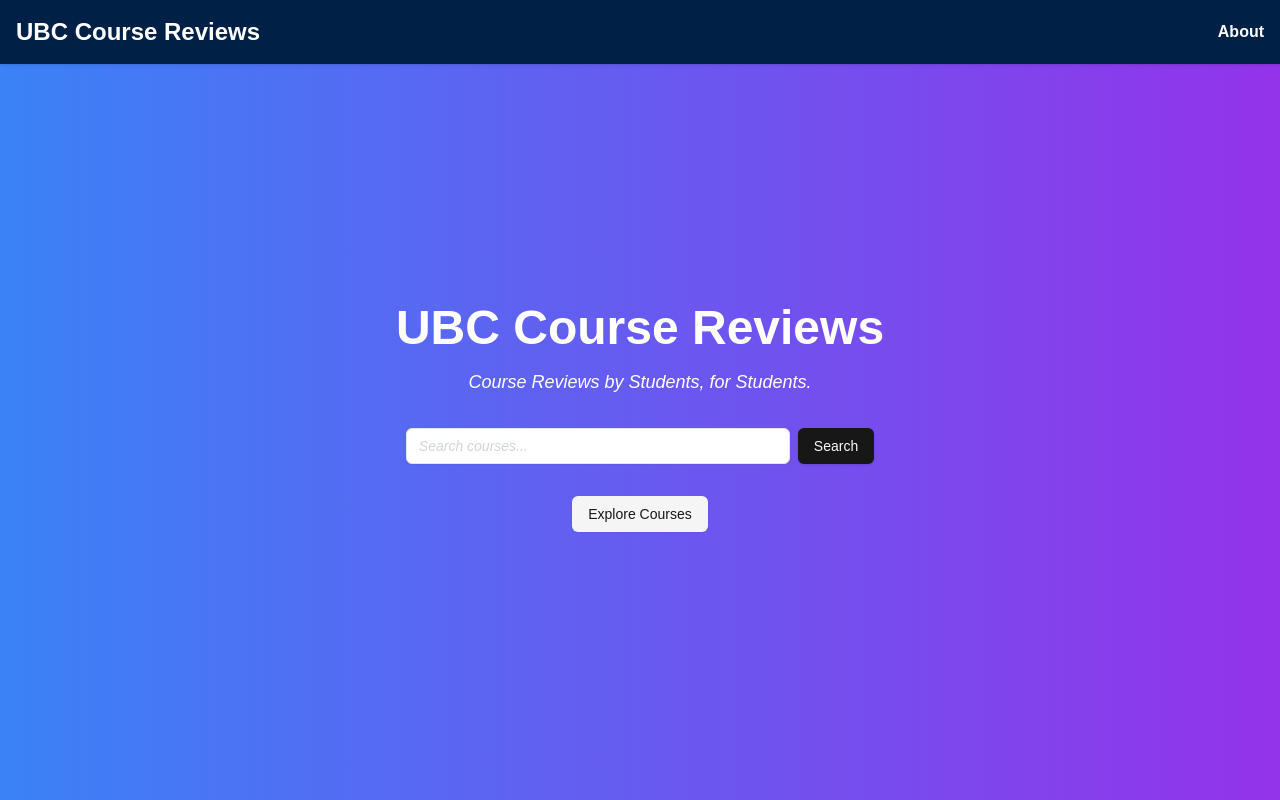
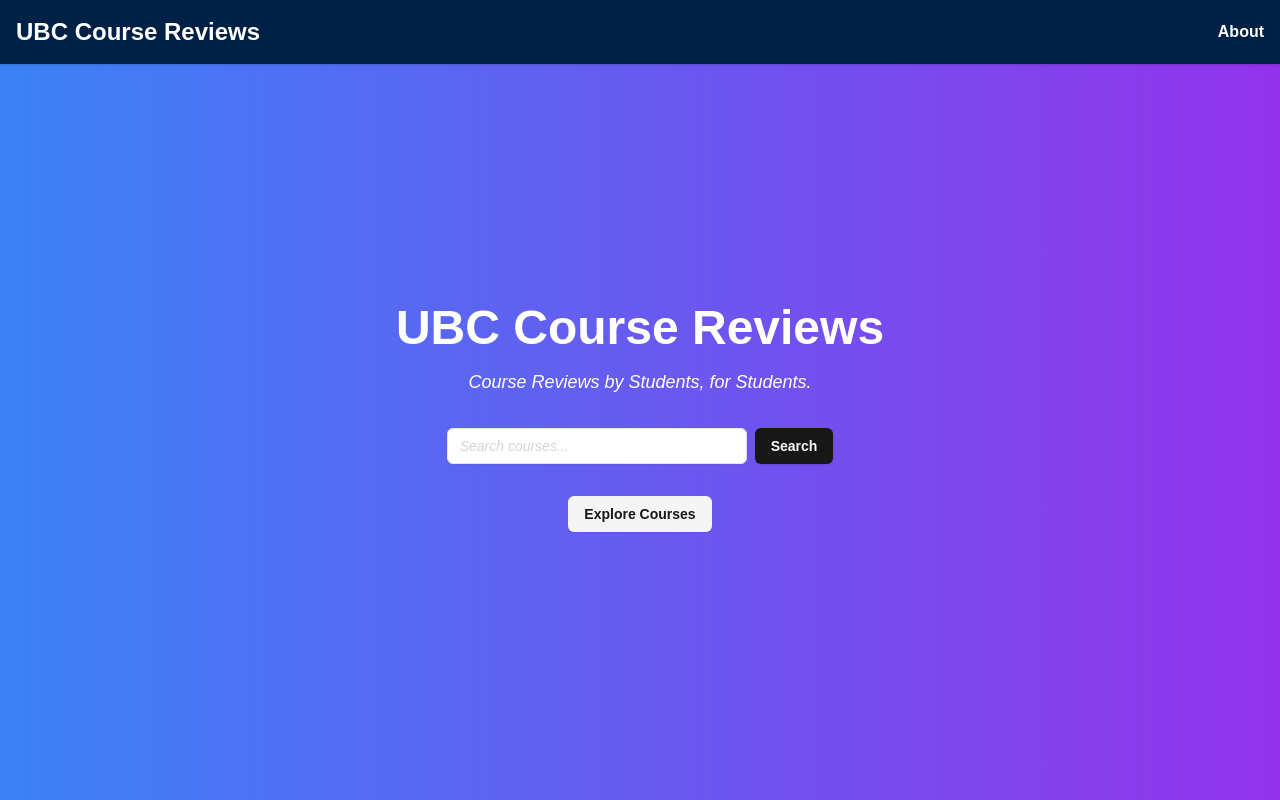
Before and after one commit to HaydenChan8619/ubc-course-reviews, a Next.js app: page / in a window 1280 px wide. Built offline with nearby package versions, Linux system fonts and the light colour scheme.

Commit message:
landing page minor change

```diff
--- a/src/app/courses/CoursesPage.tsx
+++ b/src/app/courses/CoursesPage.tsx
@@ -103,7 +103,7 @@
             onChange={(e) => setNewSearchQuery(e.target.value)}
             onKeyDown={handleKeyDown}
           />
-          <Button className="ml-2" onClick={handleSearch}>Search</Button>
+          <Button className="ml-2 font-bold" onClick={handleSearch}>Search</Button>
           <div className="ml-8"></div>
 
           <DropdownMenu>
--- a/src/app/page.tsx
+++ b/src/app/page.tsx
@@ -51,16 +51,16 @@
             <Input
               type="text"
               placeholder="Search courses..."
-              className="w-55 md:w-96 bg-white text-black"
+              className="w-[175px] sm:w-[150px] md:w-[300px] bg-white text-black"
               value={searchQuery}
               onChange={(e) => setSearchQuery(e.target.value)}
               onKeyDown={handleKeyDown}
             />
-            <Button className="md:ml-2 scale-[0.8] md:scale-100" onClick={handleSearch}>Search</Button>
+            <Button className="md:ml-2 scale-[0.8] md:scale-100 font-bold" onClick={handleSearch}>Search</Button>
           </div>
           <div className="space-x-4" >
             <Link href='/courses'>
-              <Button variant="secondary" className='scale-[0.9] md:scale-100'>Explore Courses</Button>
+              <Button variant="secondary" className='font-bold scale-[0.9] md:scale-100'>Explore Courses</Button>
             </Link>
           </div>
         </div>
```
